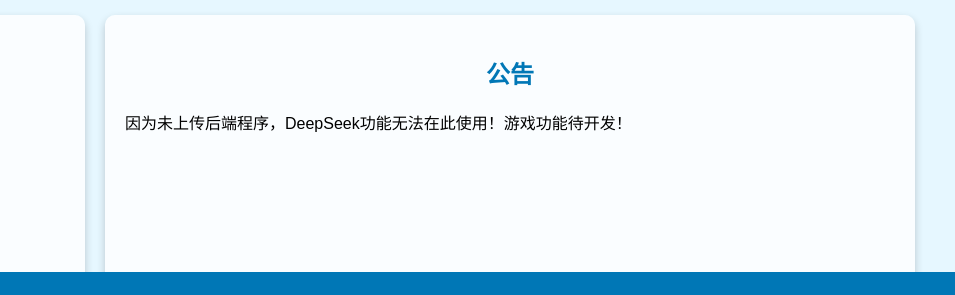
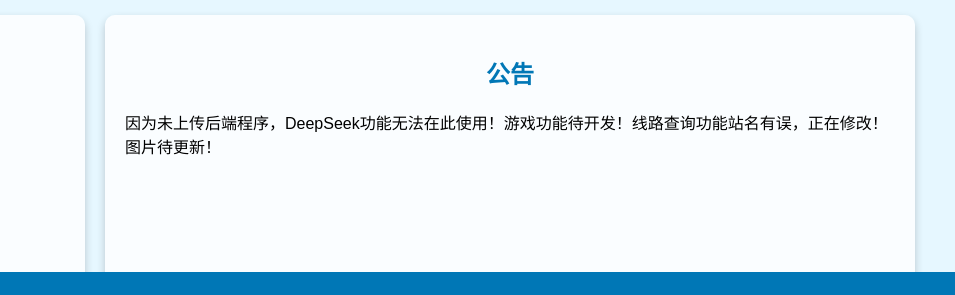
Before and after one commit to xdedgg/txt, a plain HTML site: page index.html in a window 1280 px wide. Shown: the part 452-747 px from the top of the page, 325-1280 px from the left. Drawn offline with Linux system fonts and the light colour scheme.

Commit message:
Update index.html

```diff
--- a/index.html
+++ b/index.html
@@ -48,7 +48,7 @@
             </div>
             <div class="floating-gonggao">
                 <h2 class="zhong">公告</h2>
-                <p>因为未上传后端程序，DeepSeek功能无法在此使用！游戏功能待开发！</p>
+                <p>因为未上传后端程序，DeepSeek功能无法在此使用！游戏功能待开发！线路查询功能站名有误，正在修改！图片待更新！</p>
             </div>
 
         </div>
```
